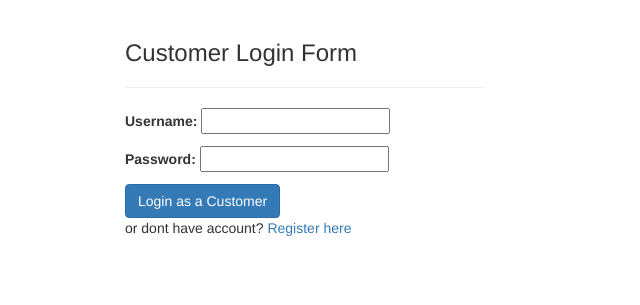
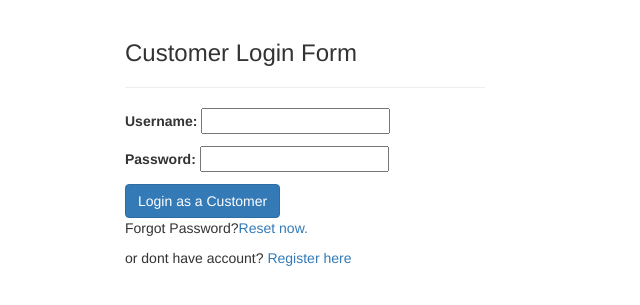
Before and after one commit to hasanasif96/ecomapp, a Django app: page /login/ in a window 1280 px wide. Shown: the part 52-357 px from the top of the page, without its empty margins (0-640 px from the left). Run offline with Django 3.2, Linux system fonts and the light colour scheme; parts of the project's set-up code (start-up, migrations or seed data) failed here and were passed over; some libraries are stand-ins or nearby versions.

Commit message:
Update customerlogin.html

```diff
--- a/templates/customerlogin.html
+++ b/templates/customerlogin.html
@@ -24,6 +24,7 @@
                 <li  class="alert alert-warning" style="color: red;">{{error}}</li>
                 {% endif %}
             </form>
+            <p>Forgot Password?<a href="{% url 'ecomapp:passworforgot' %}">Reset now.</a></p>
             <p> or dont have account? <a href="/register">Register here</a></p>
         </div>
     </div>
```
